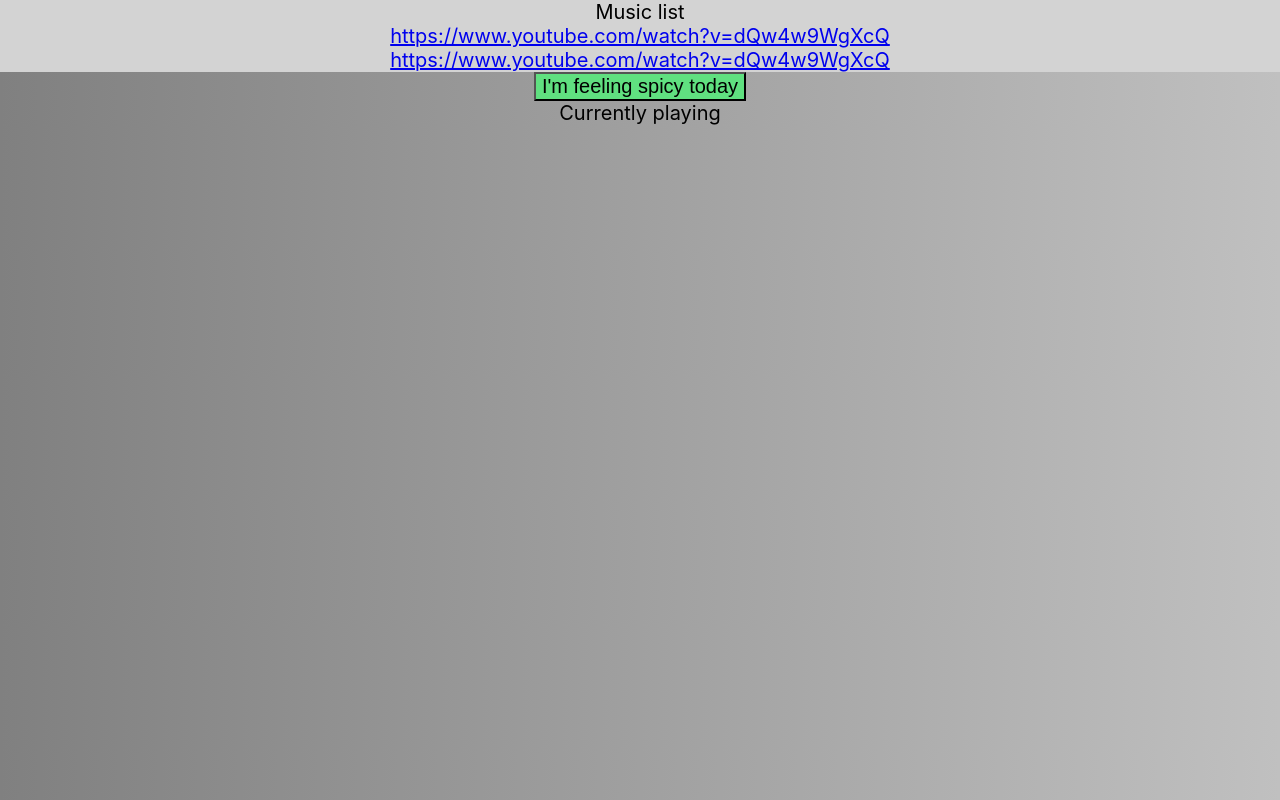
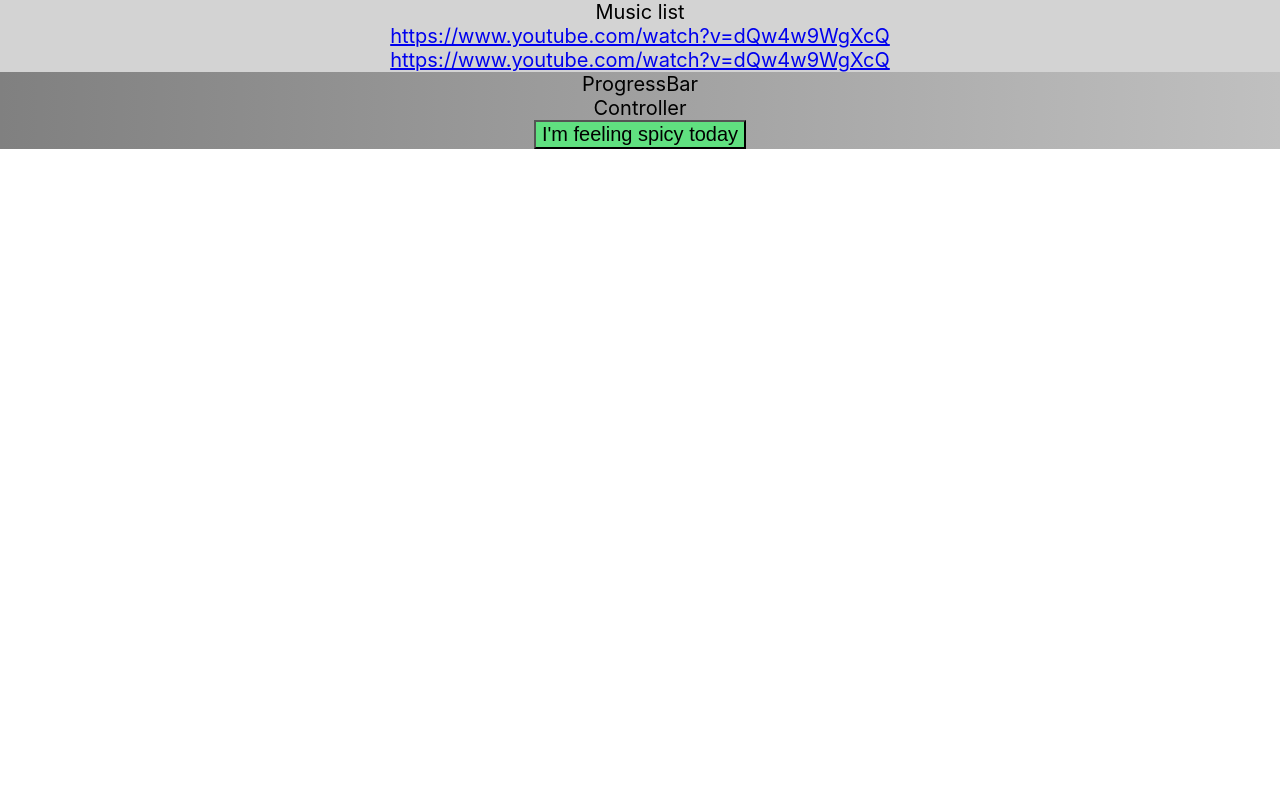
Before and after one commit to Danh-Lan/music-player, a React (Create React App) app: page / in a window 1280 px wide. Built offline with nearby package versions, Linux system fonts and the light colour scheme.

Commit message:
try react-player/youtube, create important class

```diff
--- a/package.json
+++ b/package.json
@@ -8,6 +8,7 @@
     "@testing-library/user-event": "^13.5.0",
     "react": "^18.2.0",
     "react-dom": "^18.2.0",
+    "react-player": "^2.12.0",
     "react-scripts": "5.0.1",
     "web-vitals": "^2.1.4"
   },
--- a/src/App.js
+++ b/src/App.js
@@ -1,18 +1,26 @@
 import './css/App.css';
 import SpicyButton from './SpicyButton.js';
-import MusicList from './MusicList.js'
+import MusicList from './MusicList.js';
+import DisplaySong from './DisplaySong.js';
+import Control from './Control.js';
+import ProgressBar from './ProgressBar.js';
 
+// name song, name author, progress bar, stop start button, previous next button
 function App() {
+  const currentSong = 'https://www.youtube.com/watch?v=ngWybcg6tbo';
+
   return (
     <div className="Music-site">
 
       <MusicList/>
 
+      <DisplaySong currentSong = {currentSong}/>
+
+      <ProgressBar/>
+
+      <Control/>
+
       <SpicyButton/>
-
-      <div className="current-play">
-        Currently playing
-      </div>
     </div>
   );
 }
--- /dev/null
+++ b/src/Control.js
@@ -0,0 +1,8 @@
+
+function Control() {
+	return (
+        <div>Controller</div>
+	);
+}
+
+export default Control;
--- /dev/null
+++ b/src/DisplaySong.js
@@ -0,0 +1,16 @@
+import ReactPlayer from 'react-player/youtube';
+import './css/DisplaySong.css';
+
+function DisplaySong({currentSong}) {
+	return (
+        <div className="video-wrapper">
+			<ReactPlayer
+				url = {currentSong}
+				width = '50%'
+				height = '50%'
+			/>
+		</div>
+	);
+  };
+
+export default DisplaySong;
--- /dev/null
+++ b/src/ProgressBar.js
@@ -0,0 +1,7 @@
+function ProgressBar() {
+	return (
+        <div>ProgressBar</div>
+	);
+}
+
+export default ProgressBar;
--- a/src/css/App.css
+++ b/src/css/App.css
@@ -1,12 +1,11 @@
 body {
-	margin: 0;
+	margin: 0 auto;
+	position: relative;
 	text-align: center;
 	font-size: 20px;
+
+}
+
+.Music-site {
 	background-image: linear-gradient(to right, gray, silver);
 }
-
-.current-play {
-	/*position: fixed;
-	bottom: 0%;*/
-	text-align: center;
-}
--- /dev/null
+++ b/src/css/DisplaySong.css
@@ -0,0 +1,4 @@
+.video-wrapper {
+    align-content: center;
+    justify-content: center;
+}
```
Also changed, not shown: src/MusicPlayer.js (added, +8 -0 lines), src/data/Songs.js (added), src/logo.svg (deleted), 1 other file (tests, documents, lock files or other folders).
